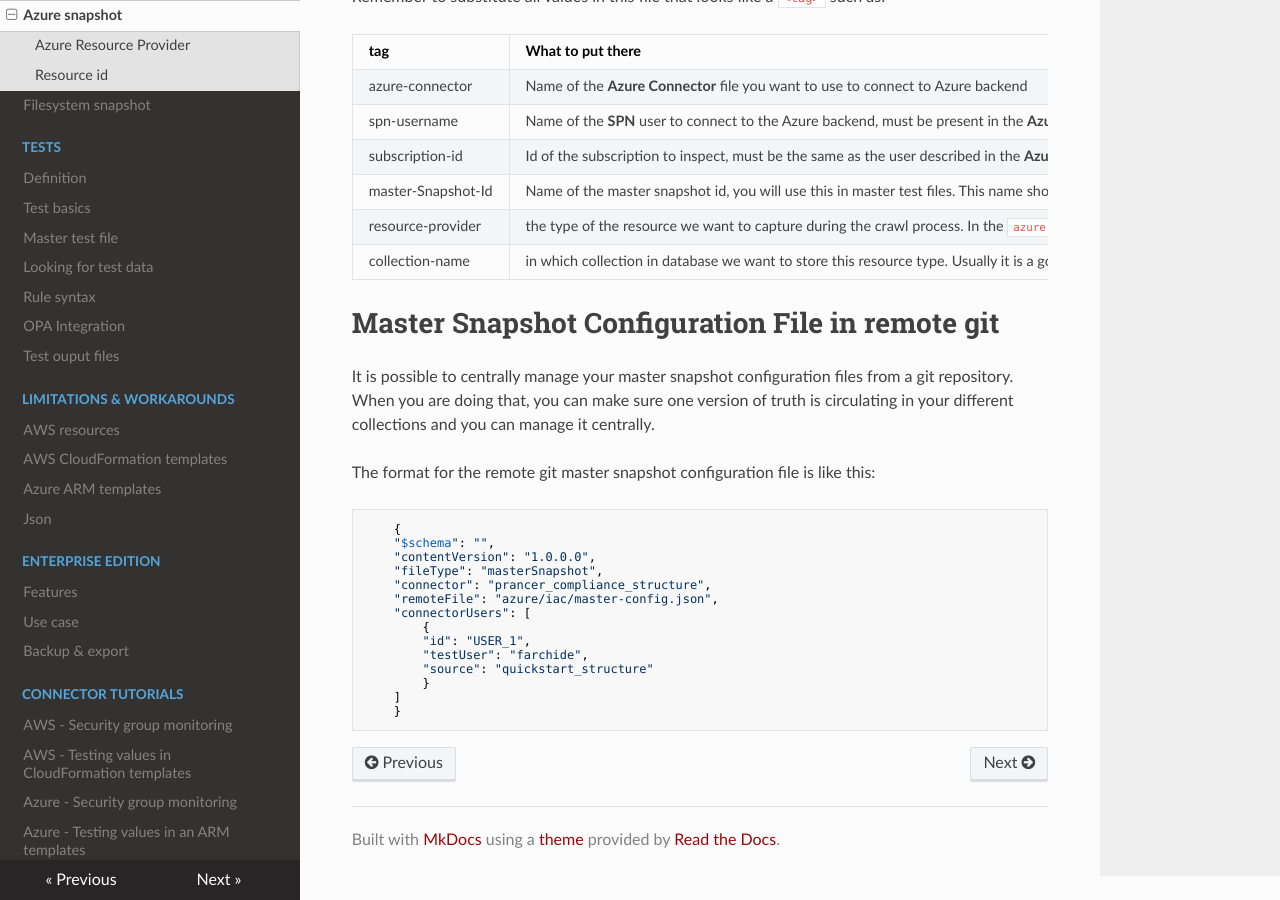
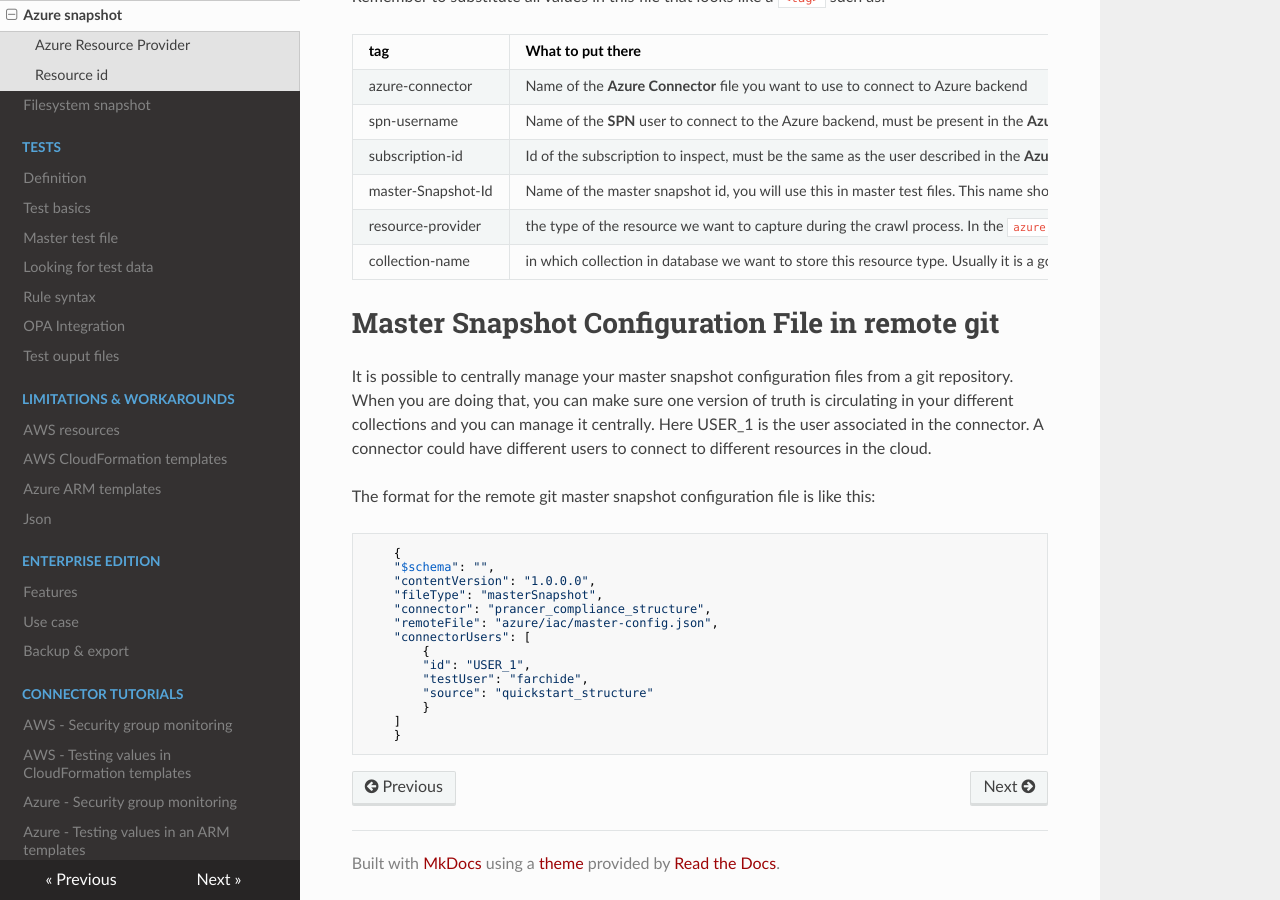
Before and after one commit to prancer-io/cloud-validation-framework, an MkDocs documentation site: the page built from docs/docs/snapshots/azure.md, in a window 1280 px wide and 900 px high, scrolled down 2114 px. Built offline with MkDocs 1.6.1, drawn with Linux system fonts in a browser that asks for light colours; nearby versions of some CDN libraries.

Commit message:
Added USER_1 details to the docs.

```diff
--- a/docs/docs/snapshots/azure.md
+++ b/docs/docs/snapshots/azure.md
@@ -94,7 +94,7 @@ Remember to substitute all values in this file that looks like a `<tag>` such as
 | collection-name | in which collection in database we want to store this resource type. Usually it is a good practice to have a separate collection for each type. But based on the scale of implementation, you may want to put multiple resource types in a single collection |
 
 # Master Snapshot Configuration File in remote git
-It is possible to centrally manage your master snapshot configuration files from a git repository. When you are doing that, you can make sure one version of truth is circulating in your different collections and you can manage it centrally.
+It is possible to centrally manage your master snapshot configuration files from a git repository. When you are doing that, you can make sure one version of truth is circulating in your different collections and you can manage it centrally. Here USER_1 is the user associated in the connector. A connector could have different users to connect to different resources in the cloud.
 
 The format for the remote git master snapshot configuration file is like this:
 
```
